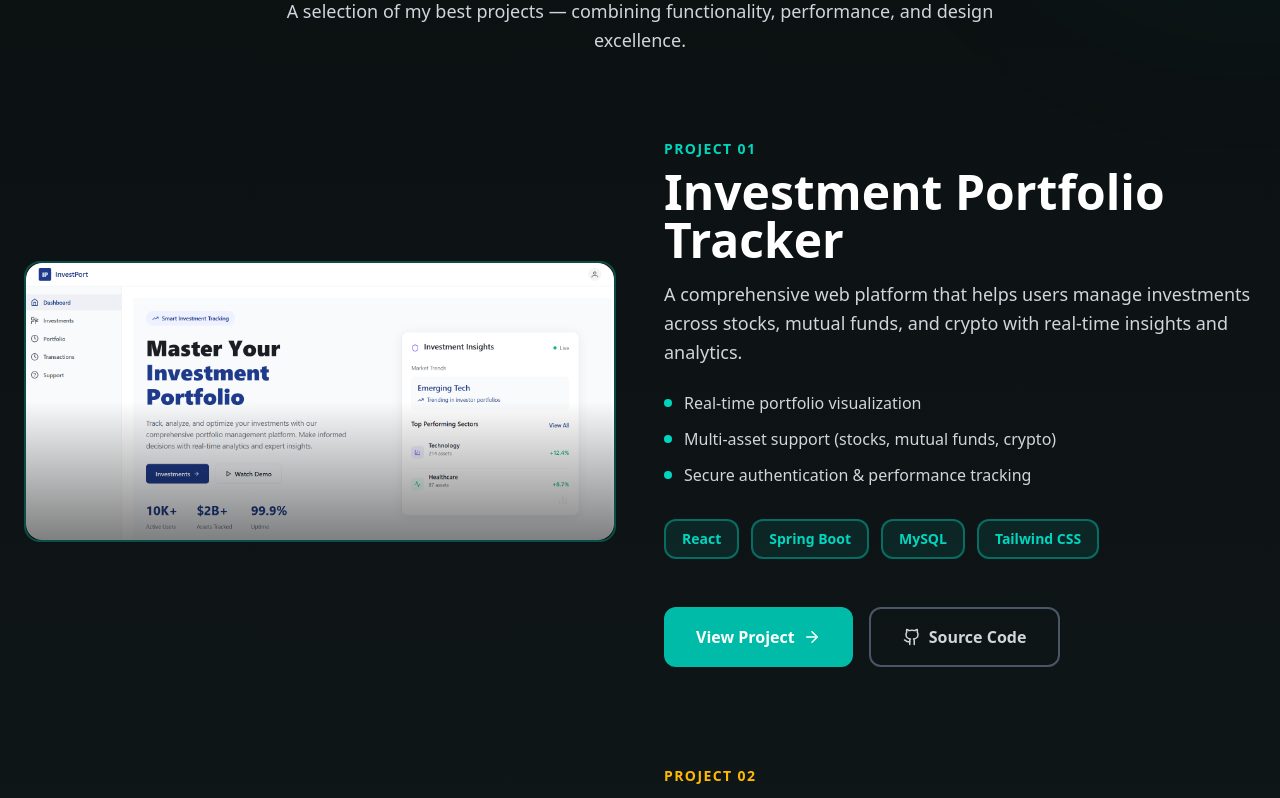
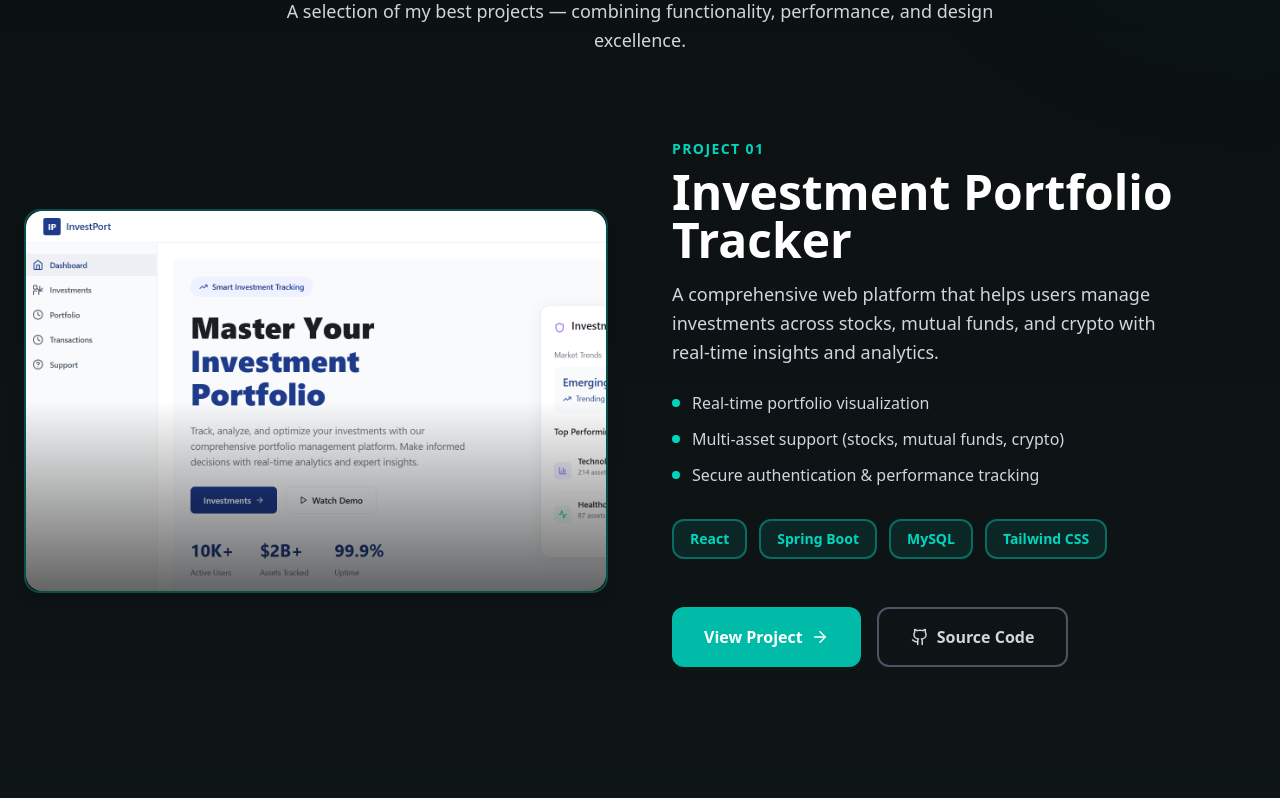
Before and after one commit to Abhiyb/my-portfolio, a React (Vite) app: page / in a window 1280 px wide. Shown: the part 4120-4918 px from the top of the page. Built offline with nearby package versions, Linux system fonts and the light colour scheme.

Commit message:
changed images

```diff
--- a/src/components/Projects.jsx
+++ b/src/components/Projects.jsx
@@ -25,8 +25,8 @@ const Projects = () => {
       title: "Connect – College Media Platform",
       description:
         "A social network built for college students, departments, and clubs to communicate, collaborate, and share updates in real-time.",
-      image: project3,
-      tags: [ "MongoDB", "Express", "React", "Node.js"],
+      image: project2,
+      tags: ["MongoDB", "Express", "React", "Node.js"],
       highlights: [
         "Interactive student dashboards",
         "Real-time event and post updates",
@@ -40,7 +40,7 @@ const Projects = () => {
       title: "Family Credit Card Circle",
       description:
         "A secure fintech microservice-based platform enabling families to collaboratively manage credit card usage and expenses.",
-      image: project2,
+      image: project3,
       tags: ["Spring Boot", "MySQL", "React", "Tailwind CSS"],
       highlights: [
         "Microservice architecture for scalability",
@@ -78,32 +78,30 @@ const Projects = () => {
         </div>
 
         {/* Projects Grid */}
-        <div className="space-y-24">
+        <div className="space-y-32">
           {projects.map((project, idx) => (
             <div
               key={idx}
-              className={`grid lg:grid-cols-2 gap-12 items-center ${
-                idx % 2 === 1 ? "lg:flex-row-reverse" : ""
-              }`}
+              className="grid lg:grid-cols-2 gap-16 items-center"
             >
-              {/* Project Image */}
+              {/* Image Section */}
               <div
-                className={`relative group overflow-hidden rounded-2xl border-2 ${
+                className={`group relative overflow-hidden rounded-2xl border-2 shadow-lg ${
                   project.accent === "teal"
                     ? "border-teal-400/30 hover:border-teal-400/60"
                     : "border-amber-400/30 hover:border-amber-400/60"
-                } transition-all duration-500 max-h-[400px]`}
+                } transition-all duration-500`}
               >
                 <img
                   src={project.image}
                   alt={project.title}
-                  className="w-full h-full object-cover rounded-2xl group-hover:scale-105 transition-transform duration-700"
-                />
-                <div className="absolute inset-0 bg-gradient-to-t from-black/70 via-transparent to-transparent opacity-70 group-hover:opacity-50 transition-opacity duration-500" />
+                  className="w-full h-[380px] object-cover object-left rounded-2xl transition-transform duration-700 group-hover:scale-105"
+  />
+                <div className="absolute inset-0 bg-gradient-to-t from-black/60 via-transparent to-transparent" />
               </div>
 
-              {/* Project Content */}
-              <div className="space-y-6">
+              {/* Content Section */}
+              <div className="space-y-6 lg:text-left lg:pr-16">
                 <div>
                   <span
                     className={`text-sm uppercase tracking-widest font-bold ${
@@ -123,24 +121,19 @@ const Projects = () => {
                 {/* Highlights */}
                 <ul className="space-y-3">
                   {project.highlights.map((item, hIdx) => (
-                    <li
-                      key={hIdx}
-                      className="flex items-start gap-3 text-gray-300"
-                    >
+                    <li key={hIdx} className="flex items-start gap-3 text-gray-300">
                       <span
                         className={`mt-2 w-2 h-2 rounded-full ${
-                          project.accent === "teal"
-                            ? "bg-teal-400"
-                            : "bg-amber-400"
+                          project.accent === "teal" ? "bg-teal-400" : "bg-amber-400"
                         }`}
-                      ></span>
+                      />
                       <span>{item}</span>
                     </li>
                   ))}
                 </ul>
 
                 {/* Tags */}
-                <div className="flex flex-wrap gap-3 pt-2">
+                <div className="flex flex-wrap gap-3 pt-2 justify-start">
                   {project.tags.map((tag, tagIdx) => (
                     <span
                       key={tagIdx}
@@ -156,7 +149,7 @@ const Projects = () => {
                 </div>
 
                 {/* Buttons */}
-                <div className="flex flex-wrap gap-4 pt-6">
+                <div className="flex flex-wrap gap-4 pt-6 justify-start">
                   <a
                     href={project.demoUrl}
                     target="_blank"
@@ -168,10 +161,7 @@ const Projects = () => {
                     }`}
                   >
                     View Project
-                    <ArrowRight
-                      size={18}
-                      className="group-hover:translate-x-1 transition-transform"
-                    />
+                    <ArrowRight size={18} className="group-hover:translate-x-1 transition-transform" />
                   </a>
                   <a
                     href={project.githubUrl}
```
